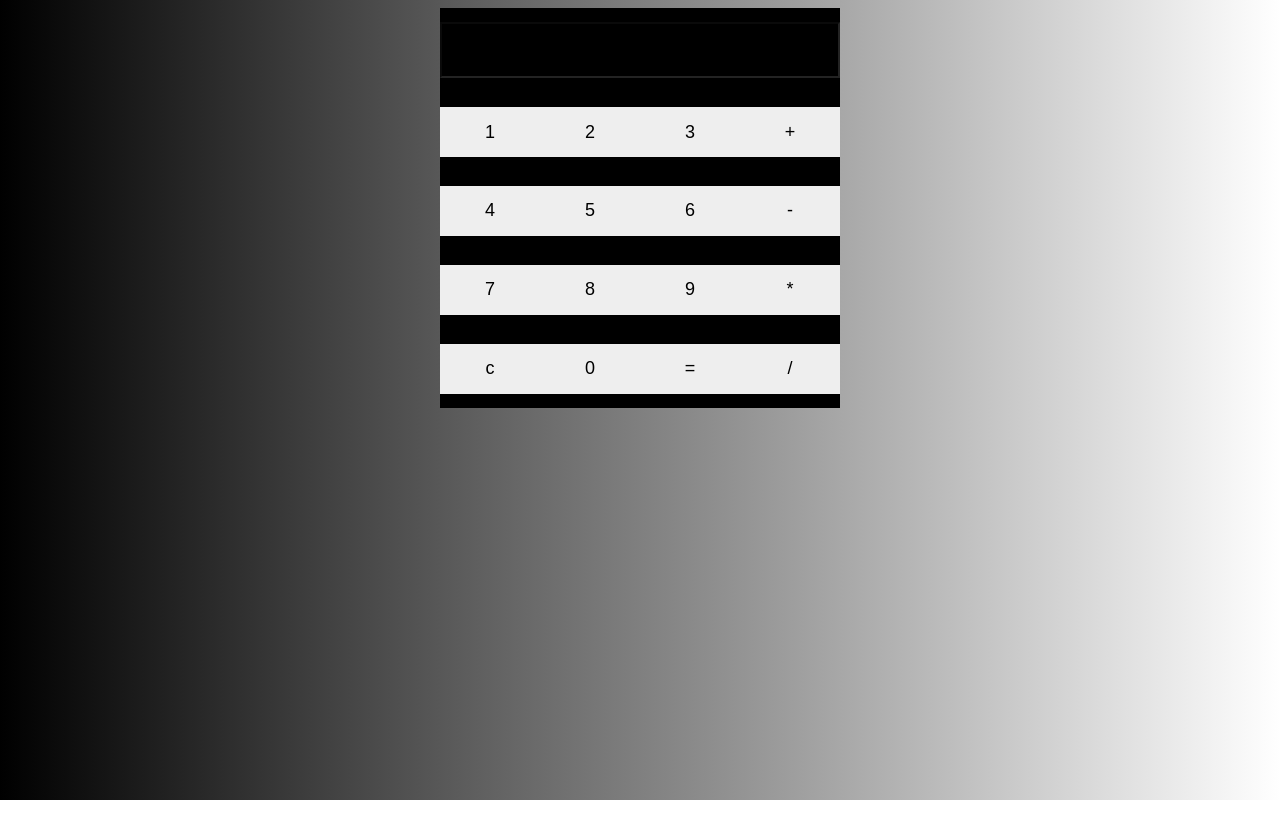
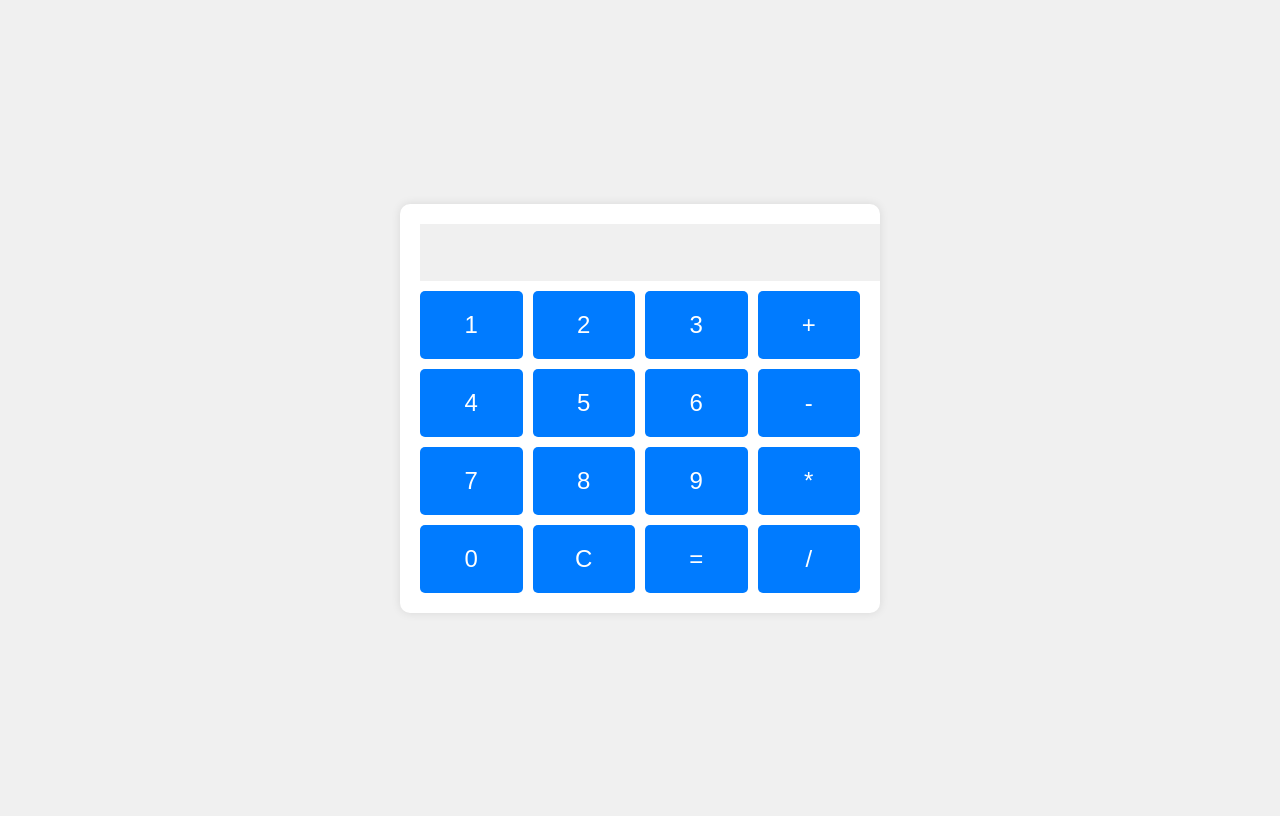
Before and after one commit to ghanigh/calculatrice, a website: page index.html in a window 1280 px wide. Drawn offline with Linux system fonts and the light colour scheme.

Commit message:
mise à jour

```diff
--- a/index.html
+++ b/index.html
@@ -1,38 +1,33 @@
 <!DOCTYPE html>
-<html lang="en">
-
+<html lang="fr">
 <head>
   <meta charset="UTF-8">
-  <meta http-equiv="X-UA-Compatible" content="IE=edge">
   <meta name="viewport" content="width=device-width, initial-scale=1.0">
-  <script src="script.js" defer></script>
   <title>Calculatrice</title>
+  <link rel="stylesheet" href="style.css">
 </head>
-
 <body>
-  <link rel="stylesheet" href="style.css">
-  <form>
-    <input type="text" id="result" disabled>
-    <br>
-    <input type="button" value="1" onclick="addToResult(1)">
-    <input type="button" value="2" onclick="addToResult(2)">
-    <input type="button" value="3" onclick="addToResult(3)">
-    <input type="button" value="+" onclick="addToResult('+')">
-    <br>
-    <input type="button" value="4" onclick="addToResult(4)">
-    <input type="button" value="5" onclick="addToResult(5)">
-    <input type="button" value="6" onclick="addToResult(6)">
-    <input type="button" value="-" onclick="addToResult('-')">
-    <br>
-    <input type="button" value="7" onclick="addToResult(7)">
-    <input type="button" value="8" onclick="addToResult(8)">
-    <input type="button" value="9" onclick="addToResult(9)">
-    <input type="button" value="*" onclick="addToResult('*')">
-    <br>
-    <input type="button" value="c" onclick="clearResult()">
-    <input type="button" value="0" onclick="addToResult(0)">
-    <input type="button" value="=" onclick="calculate()">
-    <input type="button" value="/" onclick="addToResult('/')">
-  </form>
-
+  <div class="calculator">
+    <input type="text" id="display" class="display" readonly>
+    <div class="buttons">
+      <button class="button" onclick="appendNumber('1')">1</button>
+      <button class="button" onclick="appendNumber('2')">2</button>
+      <button class="button" onclick="appendNumber('3')">3</button>
+      <button class="button" onclick="setOperation('+')">+</button>
+      <button class="button" onclick="appendNumber('4')">4</button>
+      <button class="button" onclick="appendNumber('5')">5</button>
+      <button class="button" onclick="appendNumber('6')">6</button>
+      <button class="button" onclick="setOperation('-')">-</button>
+      <button class="button" onclick="appendNumber('7')">7</button>
+      <button class="button" onclick="appendNumber('8')">8</button>
+      <button class="button" onclick="appendNumber('9')">9</button>
+      <button class="button" onclick="setOperation('*')">*</button>
+      <button class="button" onclick="appendNumber('0')">0</button>
+      <button class="button" onclick="clearDisplay()">C</button>
+      <button class="button" onclick="calculateResult()">=</button>
+      <button class="button" onclick="setOperation('/')">/</button>
+    </div>
+  </div>
+  <script src="script.js"></script>
 </body>
+</html>
--- a/script.js
+++ b/script.js
@@ -1,10 +1,55 @@
-var result = document.getElementById("result");
-function addToResult(val) {
-  result.value += val;
+let displayValue = '';
+let firstOperand = null;
+let secondOperand = null;
+let currentOperation = null;
+
+function appendNumber(number) {
+  displayValue += number;
+  document.getElementById('display').value = displayValue;
 }
-function clearResult() {
-  result.value = "";
+
+function setOperation(operation) {
+  if (currentOperation !== null) {
+    calculateResult();
+  }
+  firstOperand = parseFloat(displayValue);
+  currentOperation = operation;
+  displayValue = '';
 }
-function calculate() {
-  result.value = eval(result.value);
+
+function calculateResult() {
+  secondOperand = parseFloat(displayValue);
+  let result;
+  switch (currentOperation) {
+    case '+':
+      result = firstOperand + secondOperand;
+      break;
+    case '-':
+      result = firstOperand - secondOperand;
+      break;
+    case '*':
+      result = firstOperand * secondOperand;
+      break;
+    case '/':
+      if (secondOperand === 0) {
+        alert("Division by zero is not allowed");
+        clearDisplay();
+        return;
+      }
+      result = firstOperand / secondOperand;
+      break;
+    default:
+      return;
+  }
+  displayValue = result.toString();
+  document.getElementById('display').value = displayValue;
+  currentOperation = null;
 }
+
+function clearDisplay() {
+  displayValue = '';
+  firstOperand = null;
+  secondOperand = null;
+  currentOperation = null;
+  document.getElementById('display').value = displayValue;
+}
--- a/style.css
+++ b/style.css
@@ -1,69 +1,50 @@
 body {
-    background: linear-gradient(to right, #000000, #ffffff);
-    animation: background-animation 10s linear infinite;
-  }
-
-
-form {
-    display: flex;
-    flex-wrap: wrap;
-    justify-content: center;
-    align-items: center;
-    margin: auto;
-    width: 400px;
-    height: 400px;
-    background-color: black;
-    color: white;
+  display: flex;
+  justify-content: center;
+  align-items: center;
+  height: 100vh;
+  background-color: #f0f0f0;
+  font-family: Arial, sans-serif;
 }
 
-input[type="text"] {
-    width: 100%;
-    height: 50px;
-    font-size: 20px;
-    text-align: right;
-    background-color: black;
-    color: white;
+.calculator {
+  background-color: #fff;
+  padding: 20px;
+  border-radius: 10px;
+  box-shadow: 0 0 10px rgba(0, 0, 0, 0.1);
 }
 
-input[type="button"] {
-    width: 25%;
-    height: 50px;
-    font-size: 20px;
-    background-color: white;
-    color: black;
+.display {
+  width: 100%;
+  padding: 10px;
+  font-size: 2em;
+  text-align: right;
+  border: none;
+  background-color: #f0f0f0;
+  margin-bottom: 10px;
 }
 
-@media only screen and (max-width: 768px) {
-    form {
-        width: 90%;
-        height: auto;
-    }
-
-    input[type="button"] {
-        width: 30%;
-    }
+.buttons {
+  display: grid;
+  grid-template-columns: repeat(4, 1fr);
+  gap: 10px;
 }
 
-@media screen and (max-width: 600px) {
-    /* Styles pour les écrans de moins de 600 pixels de largeur */
-    input[type="button"] {
-      padding: 5px;
-      font-size: 14px;
-    }
-  }
+.button {
+  padding: 20px;
+  font-size: 1.5em;
+  border: none;
+  border-radius: 5px;
+  background-color: #007bff;
+  color: #fff;
+  cursor: pointer;
+  transition: background-color 0.2s;
+}
 
+.button:hover {
+  background-color: #0056b3;
+}
 
-/* Styles de base pour les boutons de la calculatrice */
-input[type="button"] {
-    background-color: #eee;
-    border: none;
-    padding: 10px;
-    font-size: 18px;
-    transition: background-color 0.2s ease-in-out;
-  }
-
-  /* Styles pour les boutons cliqués */
-  input[type="button"]:active {
-    background-color: #ccc;
-    transform: scale(0.9);
-  }
+.button:active {
+  background-color: #003f7f;
+}
```
Also changed, not shown: calculatrice.js (added, +25 -0 lines), calculatrice.test.js (added, +31 -0 lines), package.json (added, +12 -0 lines), 1 other file.
